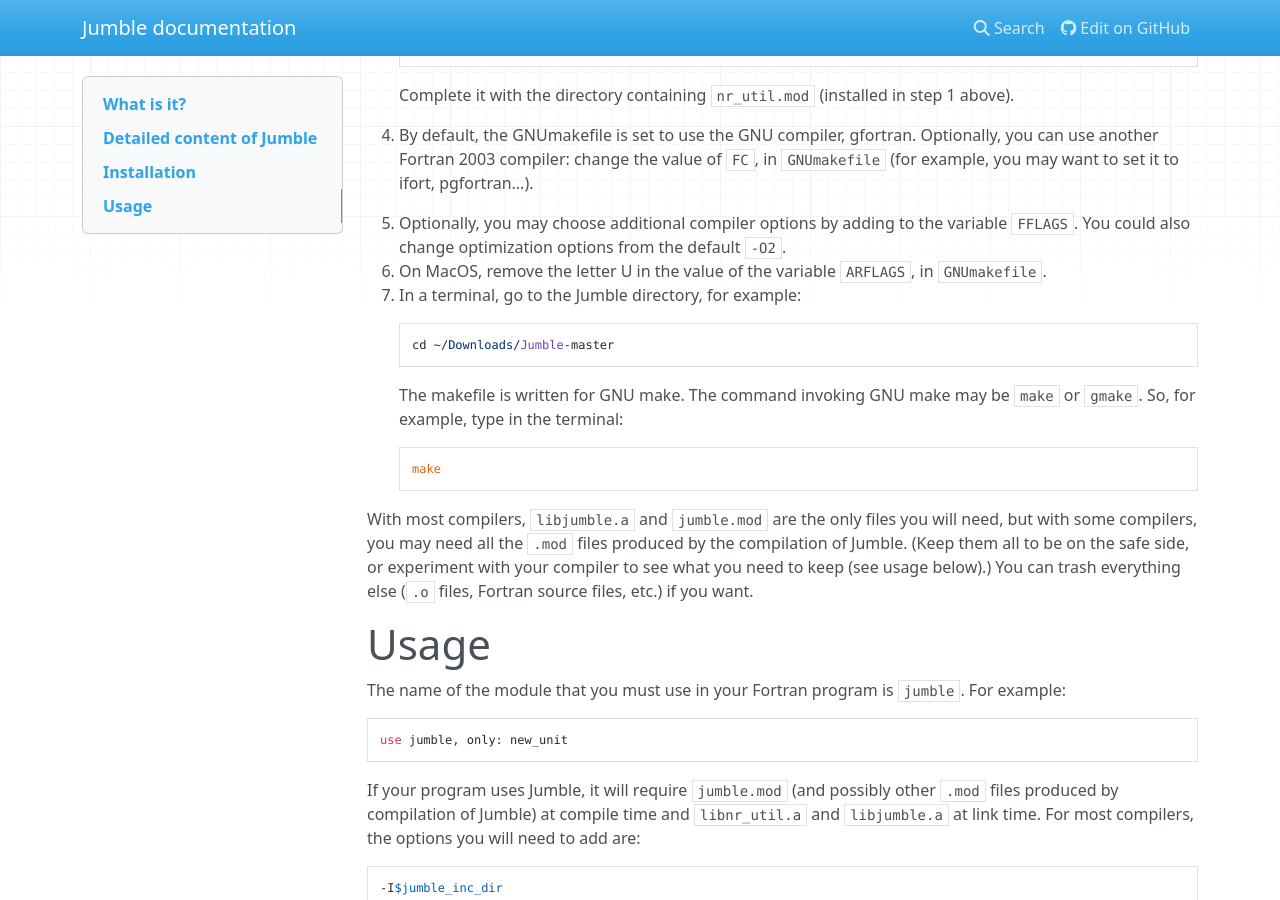
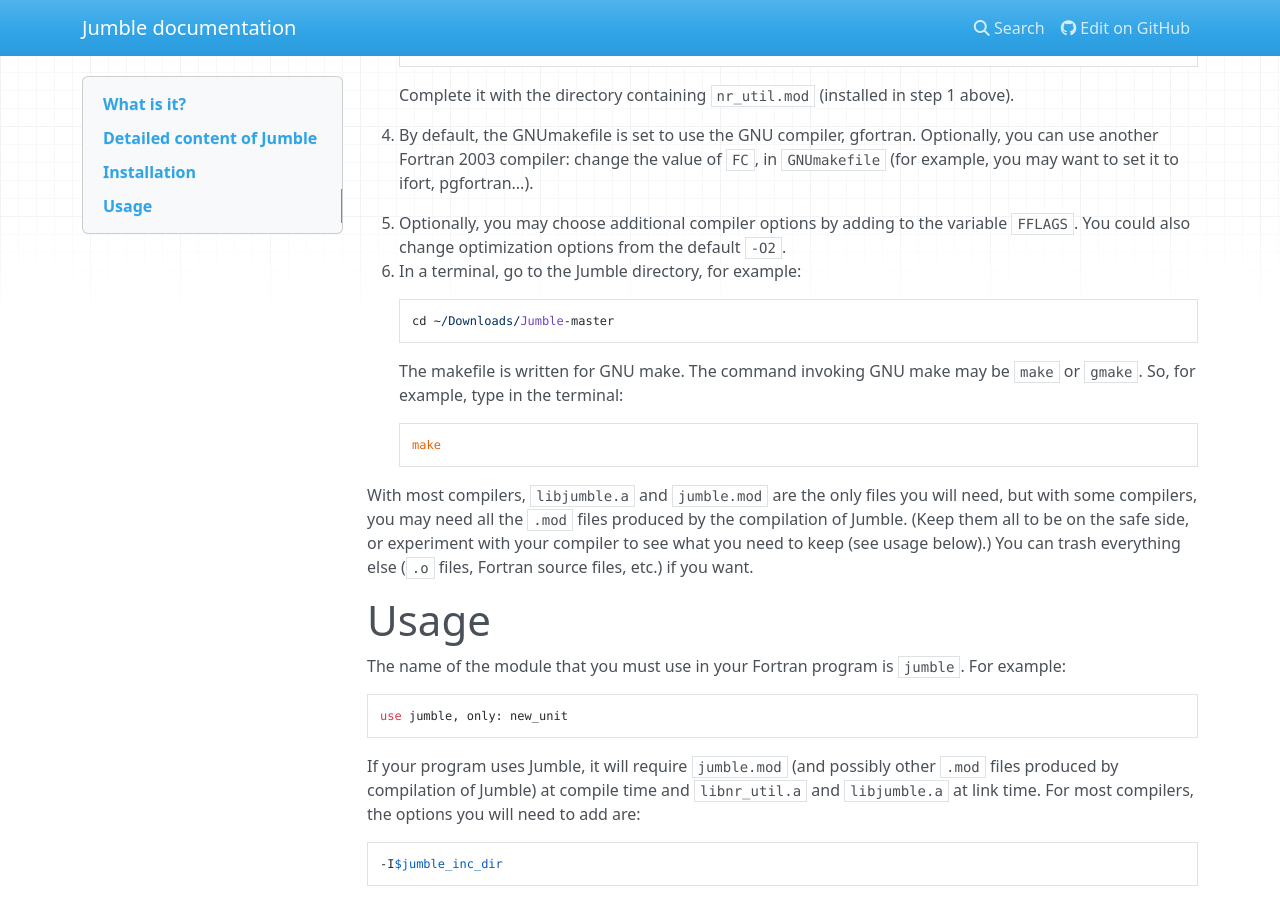
Before and after one commit to lguez/Jumble, an MkDocs documentation site: the page built from docs/index.md, in a window 1280 px wide and 900 px high, scrolled down 1752 px. Built offline with MkDocs 1.6.1, drawn with Linux system fonts in a browser that asks for light colours; nearby versions of some CDN libraries.

Commit message:
Remove U option of ar
Because old versions of ar do not have this flag. We do not really
care about this flag for installation, and we use cmake for
developping `Jumble`. Added benefit: no special instruction for Mac OS
users.

```diff
--- a/docs/index.md
+++ b/docs/index.md
@@ -68,9 +68,7 @@
 5.  Optionally, you may choose additional compiler options by adding to
     the variable `FFLAGS`. You could also change optimization options
     from the default `-O2`.
-6.  On MacOS, remove the letter U in the value of the variable
-    `ARFLAGS`, in `GNUmakefile`.
-7.  In a terminal, go to the Jumble directory, for example:
+6.  In a terminal, go to the Jumble directory, for example:
 
         cd ~/Downloads/Jumble-master
 
```
Also changed, not shown: 1 other file.
